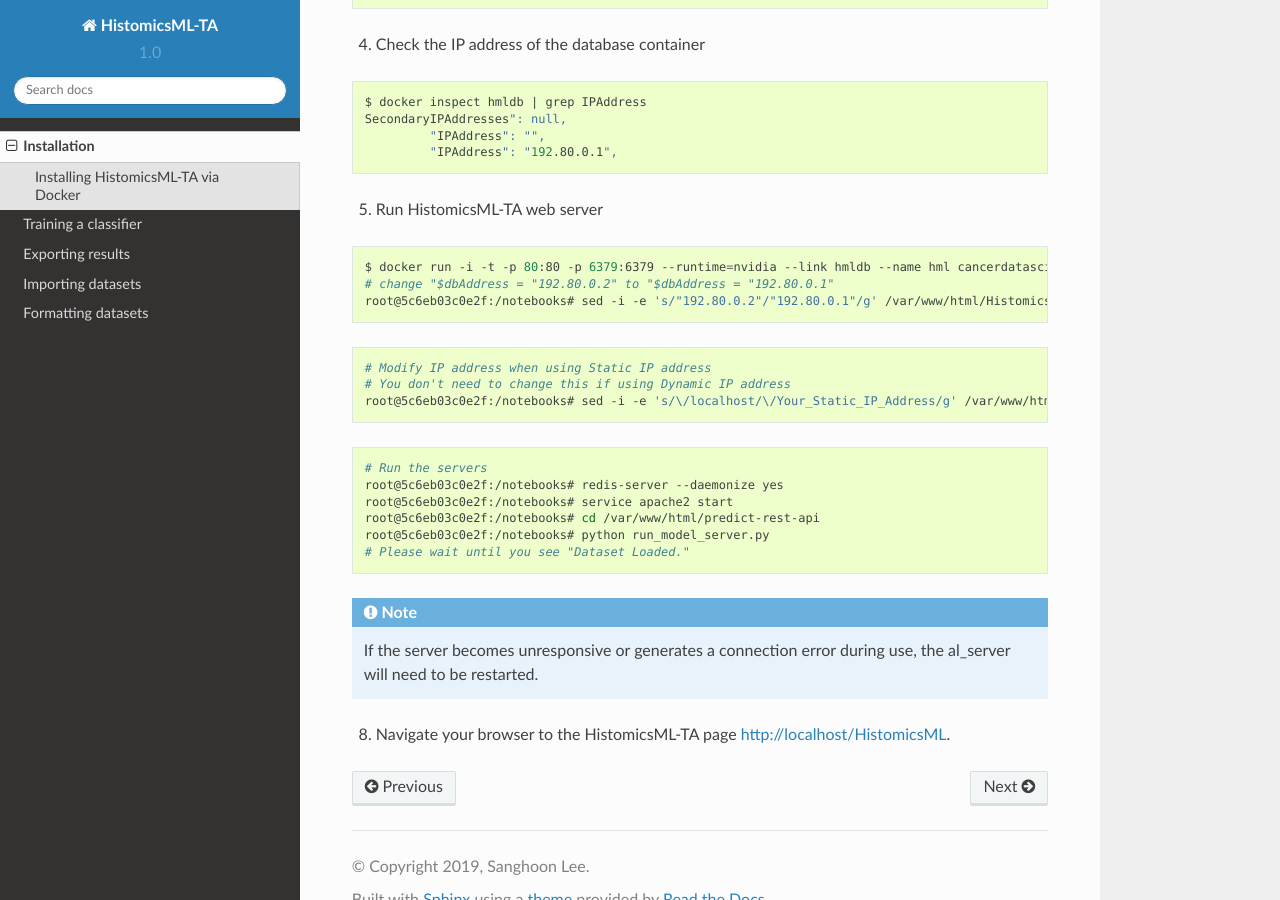
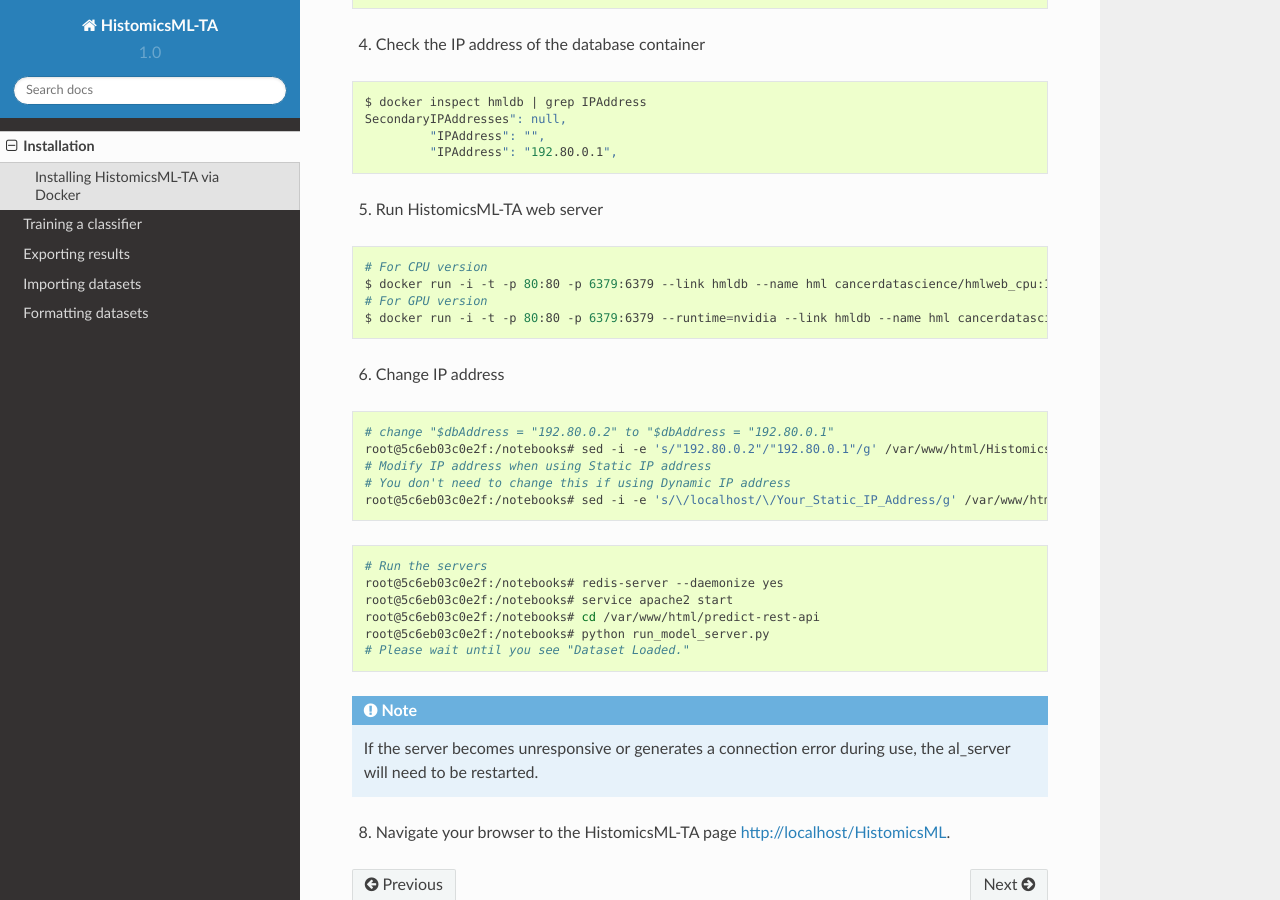
Before and after one commit to PathologyDataScience/HistomicsML2, a Sphinx documentation site: the page built from docs/installation.rst, in a window 1280 px wide and 900 px high, scrolled down 1413 px. Built offline with Sphinx 7.4.7 and the Read the Docs theme 2.0.0, drawn with Linux system fonts in a browser that asks for light colours.

Commit message:
Updated installation

```diff
--- a/docs/installation.rst
+++ b/docs/installation.rst
@@ -75,16 +75,20 @@
 
 .. code-block:: bash
 
+  # For CPU version
+  $ docker run -i -t -p 80:80 -p 6379:6379 --link hmldb --name hml cancerdatascience/hmlweb_cpu:1.0 /bin/bash
+  # For GPU version
   $ docker run -i -t -p 80:80 -p 6379:6379 --runtime=nvidia --link hmldb --name hml cancerdatascience/hmlweb_gpu:1.0 /bin/bash
-  # change "$dbAddress = "192.80.0.2" to "$dbAddress = "192.80.0.1"
-  root@5c6eb03c0e2f:/notebooks# sed -i -e 's/"192.80.0.2"/"192.80.0.1"/g' /var/www/html/HistomicsML/db/accounts.php
+
+6. Change IP address
 
 .. code-block:: bash
 
+  # change "$dbAddress = "192.80.0.2" to "$dbAddress = "192.80.0.1"
+  root@5c6eb03c0e2f:/notebooks# sed -i -e 's/"192.80.0.2"/"192.80.0.1"/g' /var/www/html/HistomicsML/db/accounts.php
   # Modify IP address when using Static IP address
   # You don't need to change this if using Dynamic IP address
   root@5c6eb03c0e2f:/notebooks# sed -i -e 's/\/localhost/\/Your_Static_IP_Address/g' /var/www/html/HistomicsML/php/hostspecs.php
-
 
 .. code-block:: bash
 
```
